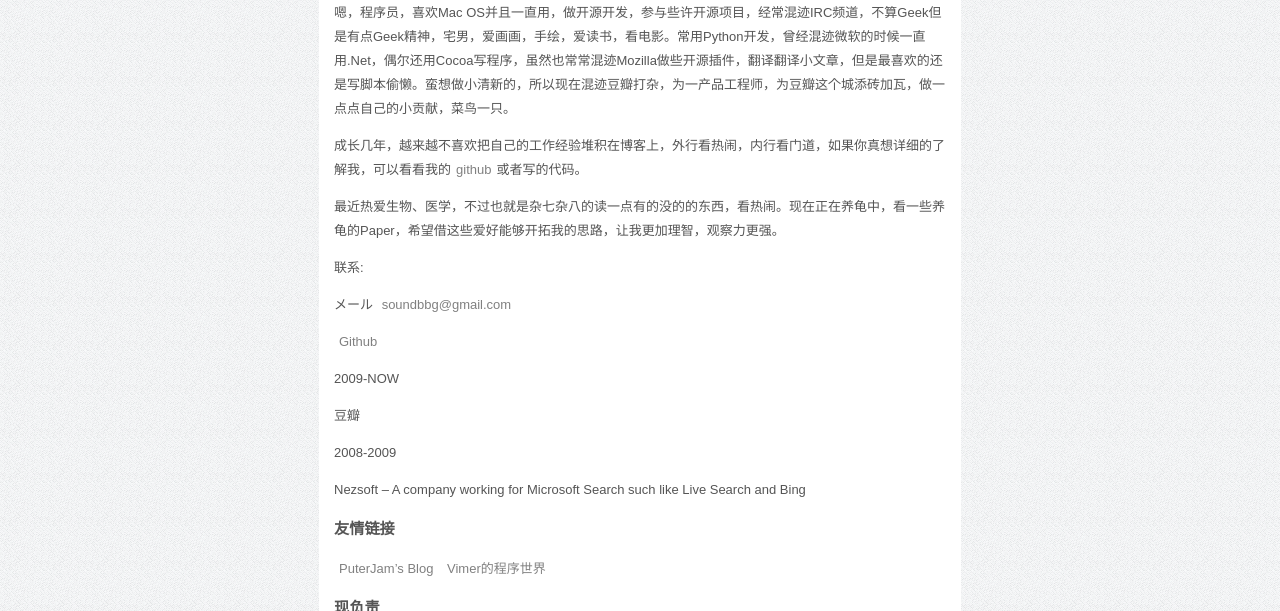
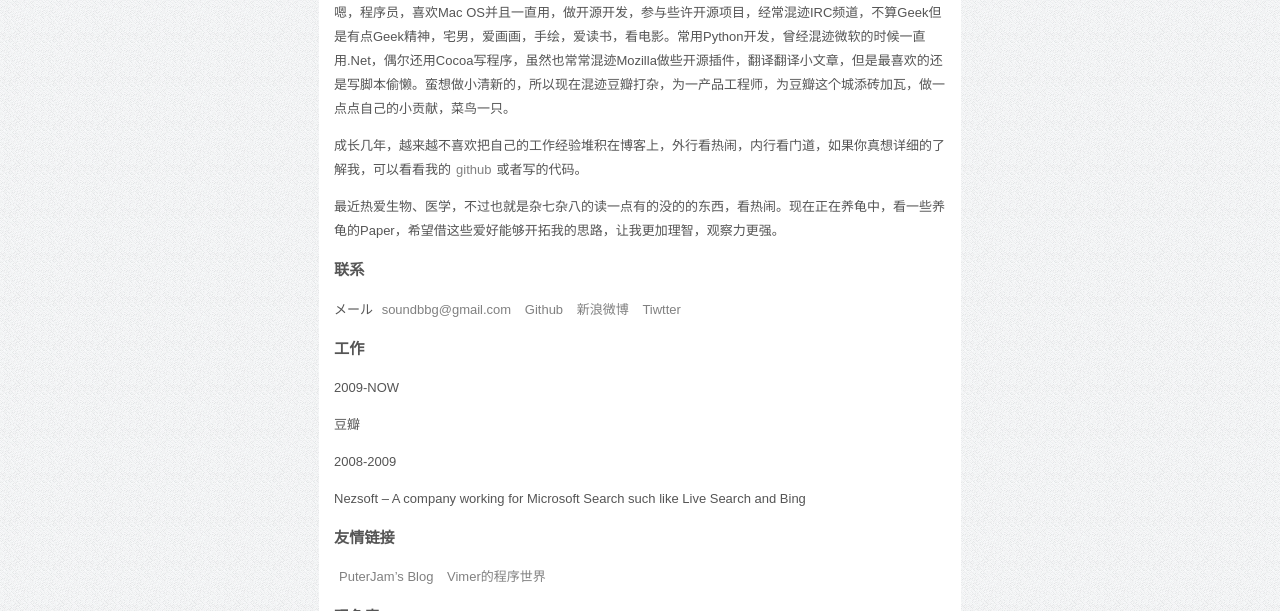
Before and after one commit to zwitzwit/guojing.github.com, a Jekyll site: the page built from about.md, in a window 1280 px wide and 900 px high, scrolled down 658 px, cut to the strip 0-611 px from the top of the window. Built offline with Jekyll 4.4.1, drawn with Linux system fonts in a browser that asks for light colours; Markdown is read by kramdown in place of the engine named in the settings.

```diff
--- a/about.md
+++ b/about.md
@@ -16,11 +16,11 @@
 
 最近热爱生物、医学，不过也就是杂七杂八的读一点有的没的的东西，看热闹。现在正在养龟中，看一些养龟的Paper，希望借这些爱好能够开拓我的思路，让我更加理智，观察力更强。
 
-联系:
+### 联系 ###
 
-メール <soundbbg@gmail.com>
+メール <soundbbg@gmail.com> [Github](http://www.github.com/guojing) [新浪微博](http://weibo.com/soundbbg) [Tiwtter](https://twitter.com/guojing)
 
-[Github](http://www.github.com/guojing)
+### 工作 ###
 
 2009-NOW
 
```
